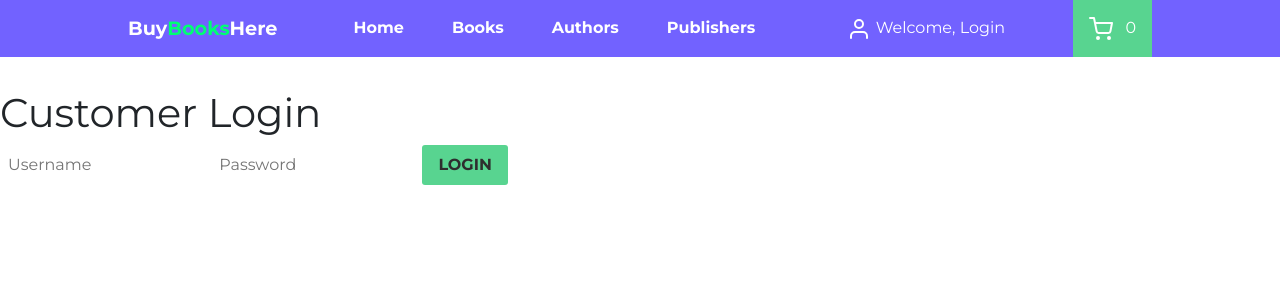
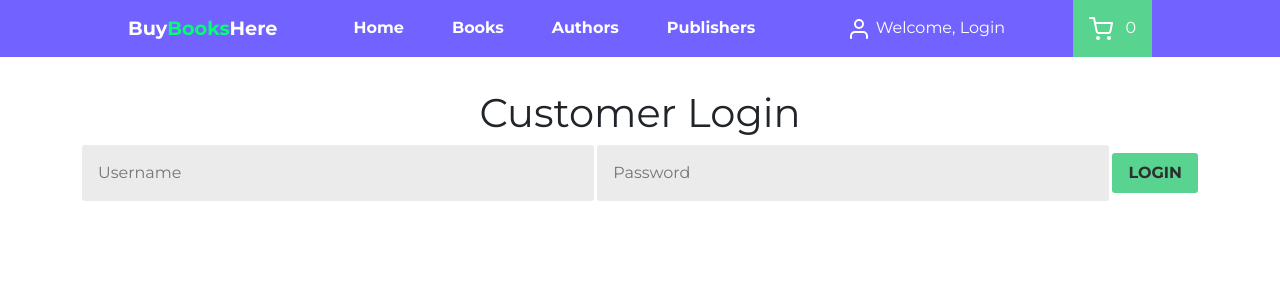
Before and after one commit to Drikrystal/SUSpiciousLibraryFrontEnd, a React (Create React App) app: page /login in a window 1280 px wide. Shown: the top 300 px of the page. Built offline with nearby package versions, Linux system fonts and the light colour scheme.

Commit message:
Update Login.js

```diff
--- a/src/components/Login.js
+++ b/src/components/Login.js
@@ -44,7 +44,7 @@ export class Login extends React.Component {
             return <Redirect to={this.state.redirect} />
         }
         return (
-            <div className="content_container">
+            <div className="content-container">
                 <h1>Customer Login</h1>
                 <form onSubmit={this.handleSubmit} method="POST">
                     <input type="text" placeholder="Username" name="username" />
```
